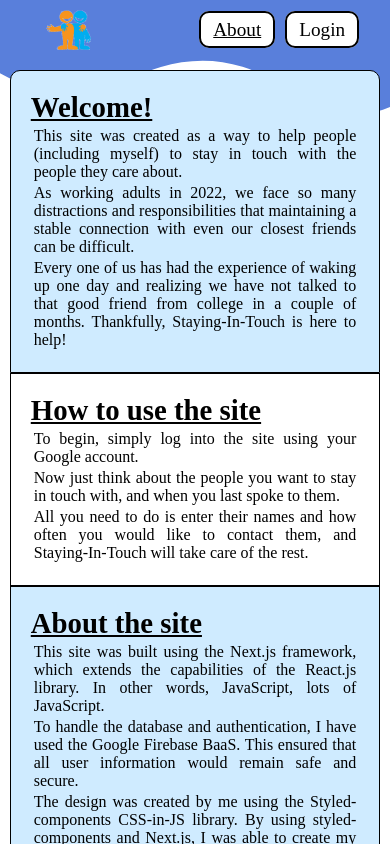
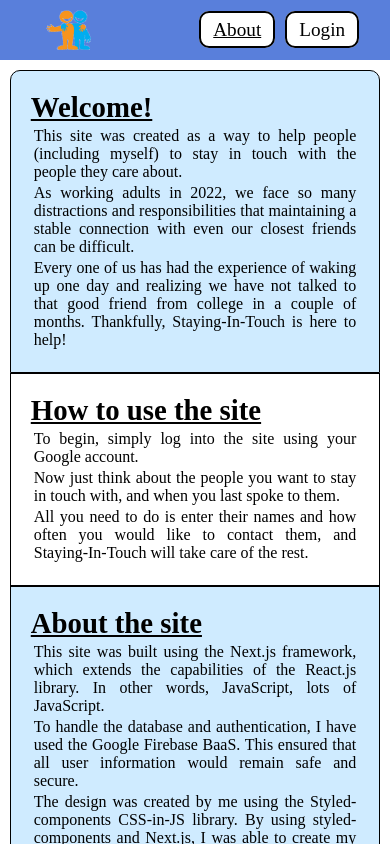
Before and after one commit to idomand/stayInTouch, a Next.js app: page /about in a window 390 px wide. Shown: the top 844 px of the page. Built offline with nearby package versions, Linux system fonts and the light colour scheme; no server answers.

Commit message:
remove wave

```diff
--- a/Components/Layout.jsx
+++ b/Components/Layout.jsx
@@ -9,10 +9,6 @@
 
 const LayoutWrapper = styled.div``;
 
-const WaveDiv = styled.div`
-  position: relative;
-`;
-
 //?============================================================================================================
 //!============================================================================================================
 //?============================================================================================================
@@ -20,21 +16,6 @@
   return (
     <LayoutWrapper>
       <NavBar />
-      <WaveDiv>
-        <div className="wave">
-          <svg
-            data-name="Layer 1"
-            xmlns="http://www.w3.org/2000/svg"
-            viewBox="0 0 1200 120"
-            preserveAspectRatio="none"
-          >
-            <path
-              d="M321.39,56.44c58-10.79,114.16-30.13,172-41.86,82.39-16.72,168.19-17.73,250.45-.39C823.78,31,906.67,72,985.66,92.83c70.05,18.48,146.53,26.09,214.34,3V0H0V27.35A600.21,600.21,0,0,0,321.39,56.44Z"
-              className="shape-fill"
-            ></path>
-          </svg>
-        </div>
-      </WaveDiv>
 
       {children}
       <ScrollButtonWrapper />
--- a/styles/globals.css
+++ b/styles/globals.css
@@ -39,46 +39,3 @@
   bottom: 0;
   background-color: rgba(255, 255, 255, 0.75);
 }
-
-.wave {
-  position: absolute;
-  top: 0;
-  left: 0;
-  width: 100%;
-  overflow: hidden;
-  line-height: 0;
-  /* opacity: 0.5; */
-}
-
-.wave svg {
-  position: relative;
-  display: block;
-  width: calc(134% + 1.3px);
-  height: 285px;
-}
-
-.wave .shape-fill {
-  fill: #597fdb;
-}
-
-@media only screen and (max-width: 550px) {
-  .wave {
-    position: absolute;
-    top: 0;
-    left: 0;
-    width: 100%;
-    overflow: hidden;
-    line-height: 0;
-  }
-
-  .wave svg {
-    position: relative;
-    display: block;
-    width: calc(100% + 1.3px);
-    height: 58px;
-  }
-
-  .wave .shape-fill {
-    fill: #597fdb;
-  }
-}
```
